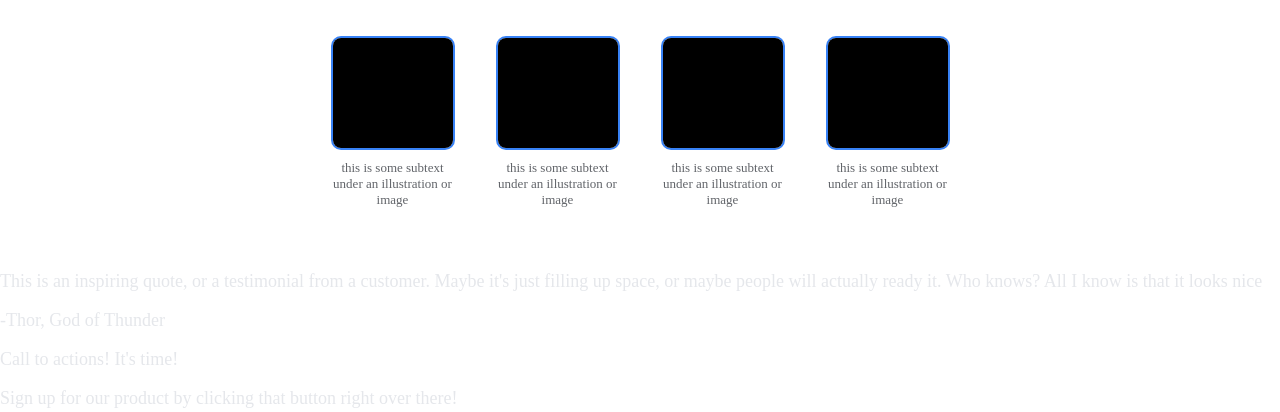
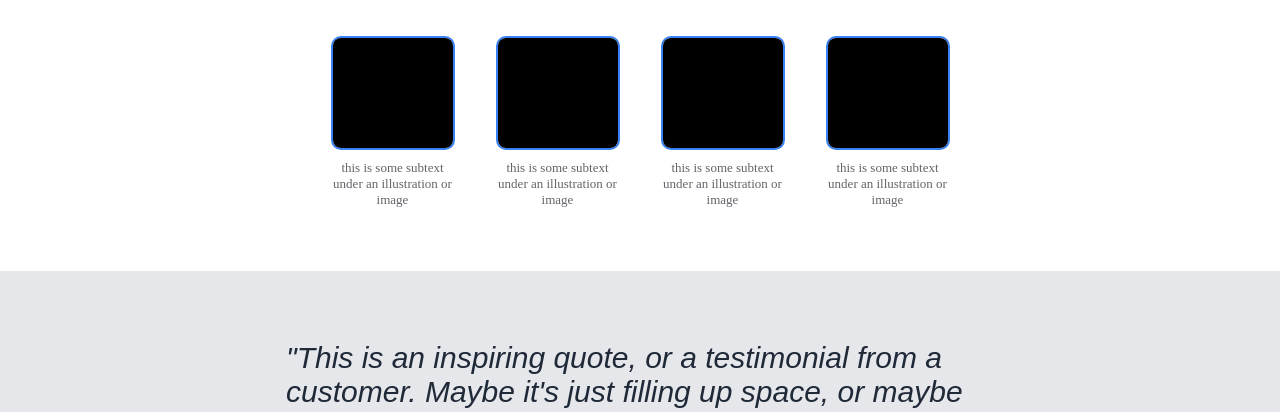
Before and after one commit to ahsannaeem150/landing-page, a plain HTML site: page index.html in a window 1280 px wide. Shown: the part 499-911 px from the top of the page. Drawn offline with Linux system fonts and the light colour scheme.

Commit message:
Add css into the quote element of homepage
75% of main page is now developed

```diff
--- a/index.html
+++ b/index.html
@@ -85,13 +85,13 @@
     </div>
     <div class="quote">
         <div>
-            <p>
-                This is an inspiring quote, or a testimonial from a customer. Maybe it's just filling up space, or maybe
-                people will actually ready it. Who knows? All I know is that it looks nice
+            <p class="larger">
+                "This is an inspiring quote, or a testimonial from a customer. Maybe it's just filling up space, or maybe
+                people will actually ready it. Who knows? All I know is that it looks nice"
             </p>
         </div>
         <div>
-            <p>
+            <p class = "smaller">
                 -Thor, God of Thunder
             </p>
         </div>
--- a/style/styles.css
+++ b/style/styles.css
@@ -103,3 +103,32 @@ button{
     gap: 10px;
     align-items: center;
 }
+.quote
+{
+    background-color:#E5E7EB;
+    display: flex;
+    flex-direction: column;
+}
+.quote div .larger{
+    font-size: 30px;
+    margin-right: 20%;
+    margin-left: 20%;
+    margin-top: 40px;
+    padding: 30px;
+    font-weight: 100;
+    margin-bottom: 0;
+    padding-bottom: 0;
+    font-family: Arial, Helvetica, sans-serif;
+    font-style: italic;
+    color: #1F2937;
+}
+.quote div .smaller{
+    color: #1F2937;
+    margin-left: 60%;
+    margin-bottom: 50px;
+    padding-top: 0;
+    margin-right: 20%;
+    font-weight: bold;
+    margin-top: 0;
+
+}
```
